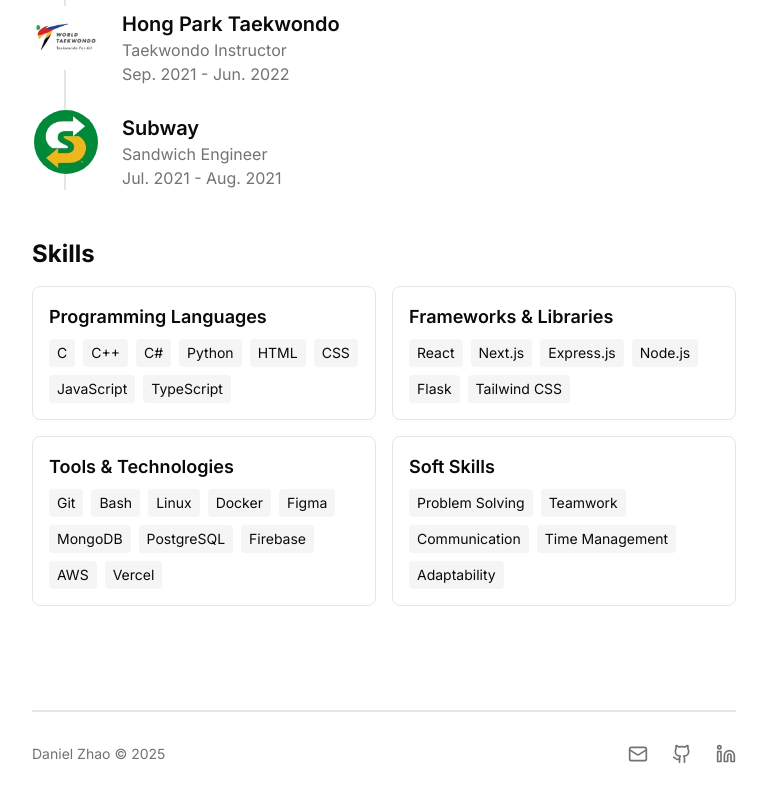
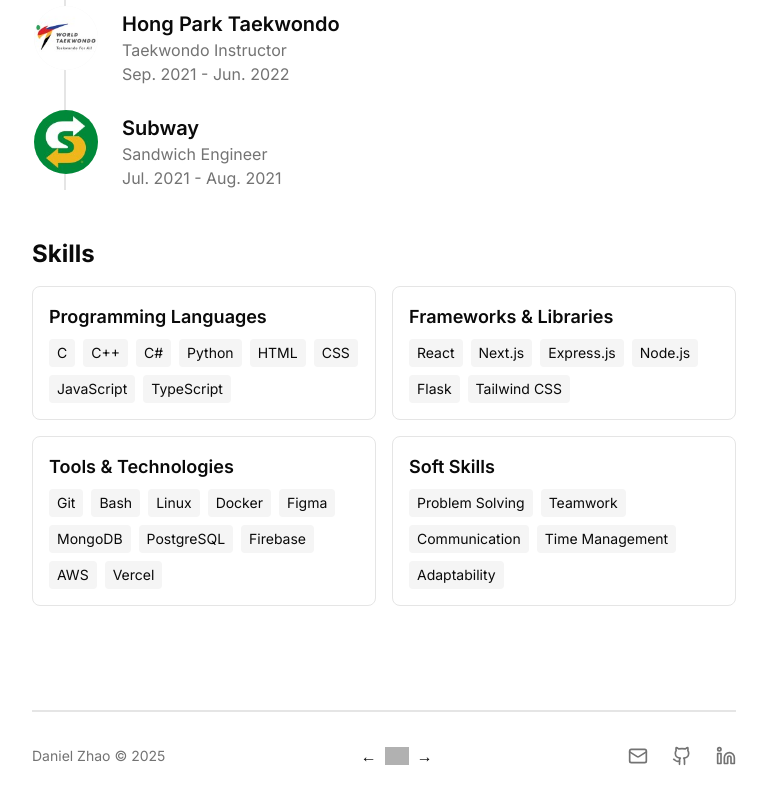
Before and after one commit to danielquzhao/personal-website, a Next.js app: page /about in a window 1280 px wide. Shown: the part 1238-2038 px from the top of the page, without its empty margins (256-1023 px from the left). Built offline with nearby package versions, Linux system fonts and the light colour scheme; grey boxes are pictures that could not be loaded.

Commit message:
add cs webring

```diff
--- a/app/projects/page.tsx
+++ b/app/projects/page.tsx
@@ -36,7 +36,7 @@ export default function ProjectsPage() {
     {
       id: 4,
       title: "Personal Website",
-      description: "My personal website built to showcase my skills and interests.",
+      description: "My personal website created to showcase my skills and interests.",
       tags: ["Next.js", "TypeScript", "Tailwind CSS"],
       github: "https://github.com/danielquzhao/personal-website",
       demo: null,
--- a/components/Footer.tsx
+++ b/components/Footer.tsx
@@ -9,6 +9,17 @@ export default function Footer() {
           <div className="flex justify-between items-center">
             <div className="text-muted-foreground text-sm">
               Daniel Zhao © 2025
+            </div>
+            <div style={{ display: 'flex', alignItems: 'center', gap: '8px' }}>
+              <a href='https://cs.uwatering.com/#https://www.danielquzhao.com/?nav=prev'>←</a>
+              <a href='https://cs.uwatering.com/#https://www.danielquzhao.com/' target='_blank'>
+                <img
+                  src='https://cs.uwatering.com/icon.white.svg'
+                  alt='CS Webring'
+                  style={{ width: '24px', height: 'auto', opacity: 0.8 }}
+                />
+              </a>
+              <a href='https://cs.uwatering.com/#https://www.danielquzhao.com/?nav=next'>→</a>
             </div>
             <div className="flex space-x-6">
               <Link
```
